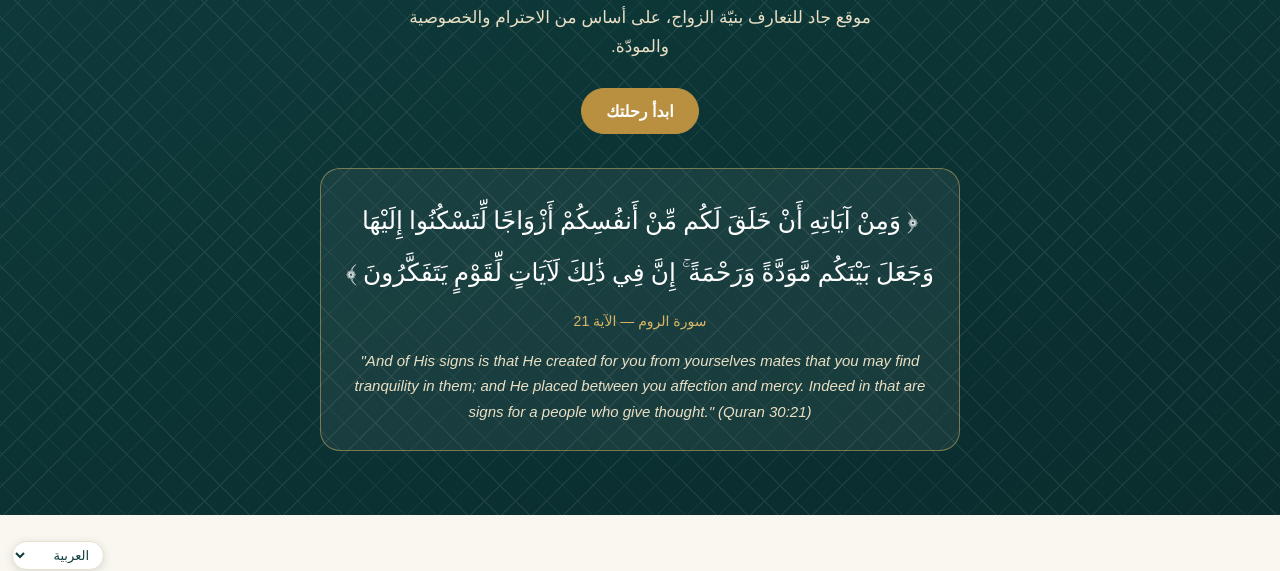
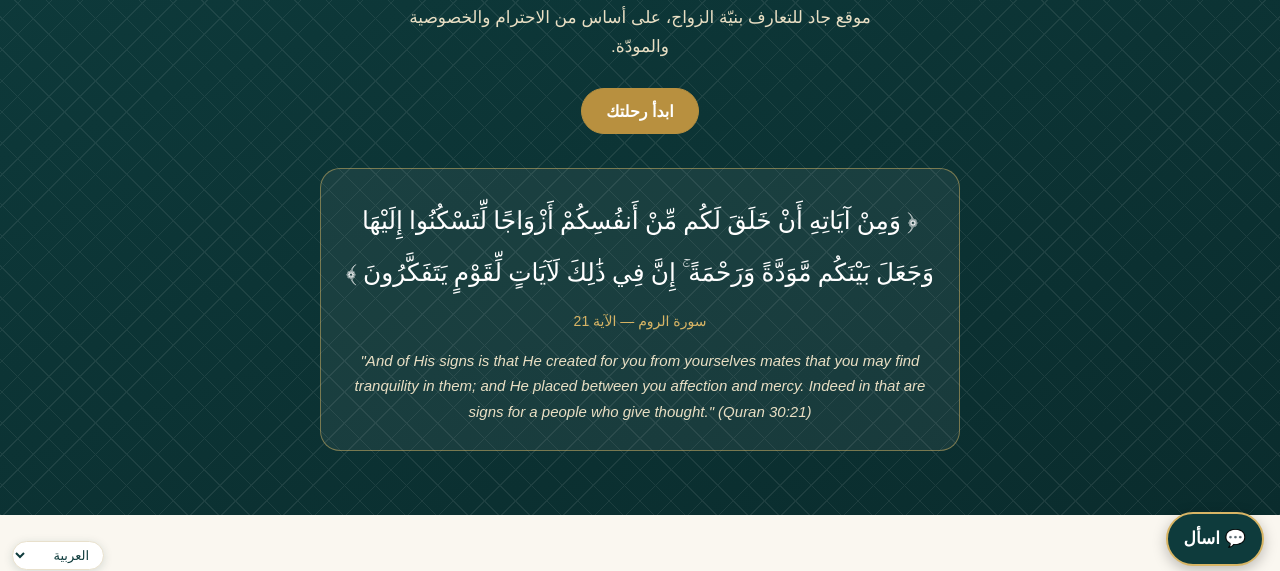
Before and after one commit to fettacheibrahim-cloud/sunat-alhayat, a plain HTML site: page index.html in a window 1280 px wide. Shown: the part 218-789 px from the top of the page. Drawn offline with nearby package versions, Linux system fonts and the light colour scheme; no server answers.

Commit message:
Add faqbot.js script to index.html

```diff
--- a/index.html
+++ b/index.html
@@ -258,6 +258,7 @@
   <script src="i18n.js?v=3"></script>
   <script>try{var r=new URLSearchParams(location.search).get("ref");if(r&&/^[0-9a-f]{8}$/.test(r))localStorage.setItem("ref",r)}catch(e){}</script>
   <script src="app.js?v=15"></script>
+  <script src="faqbot.js?v=1"></script>
   <script>
 
     // أحاديث متناوبة: تتبدّل كل 8 ثوانٍ، وتُظهر النقاطُ الموضعَ ويمكن الضغط عليها
```
